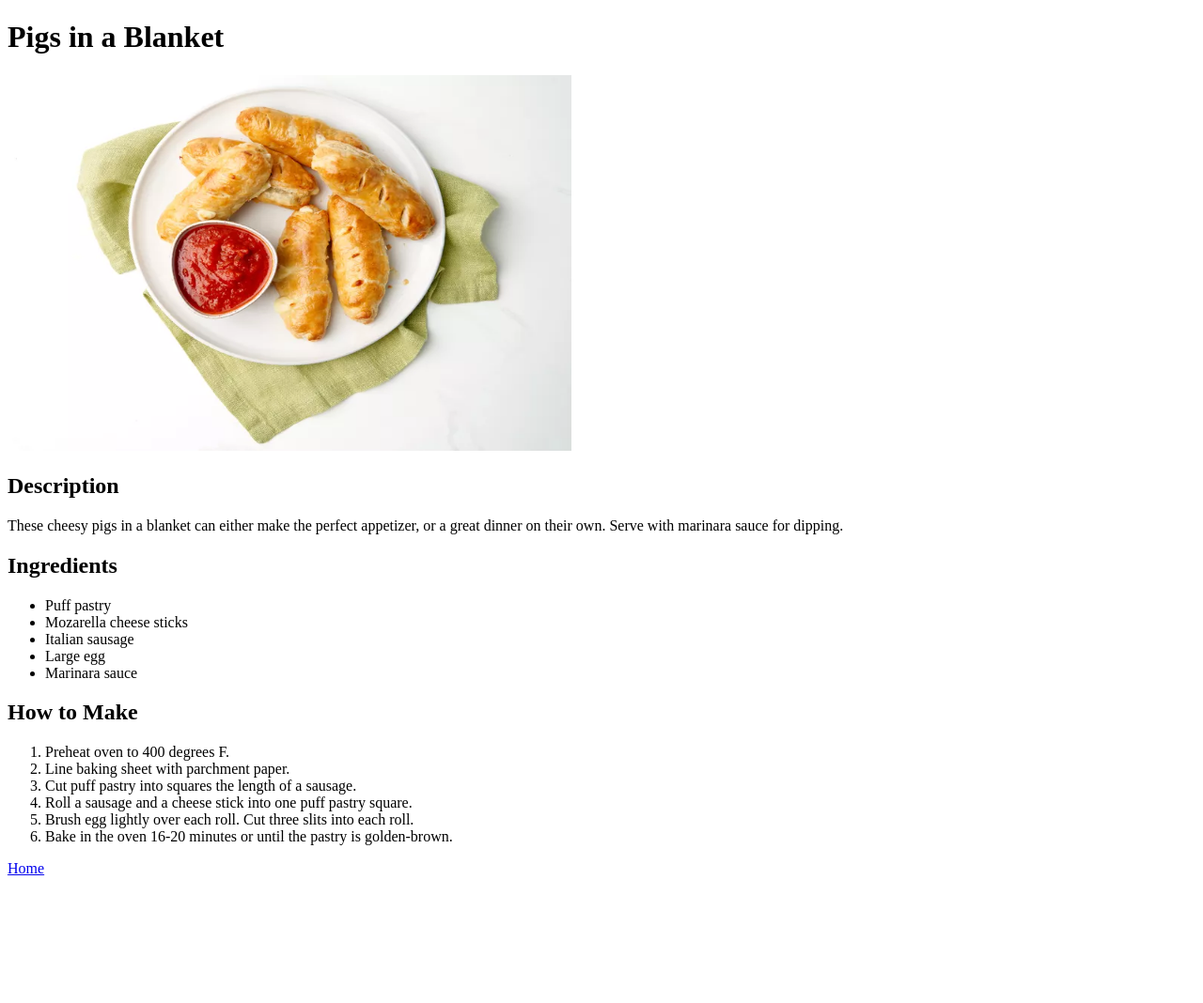
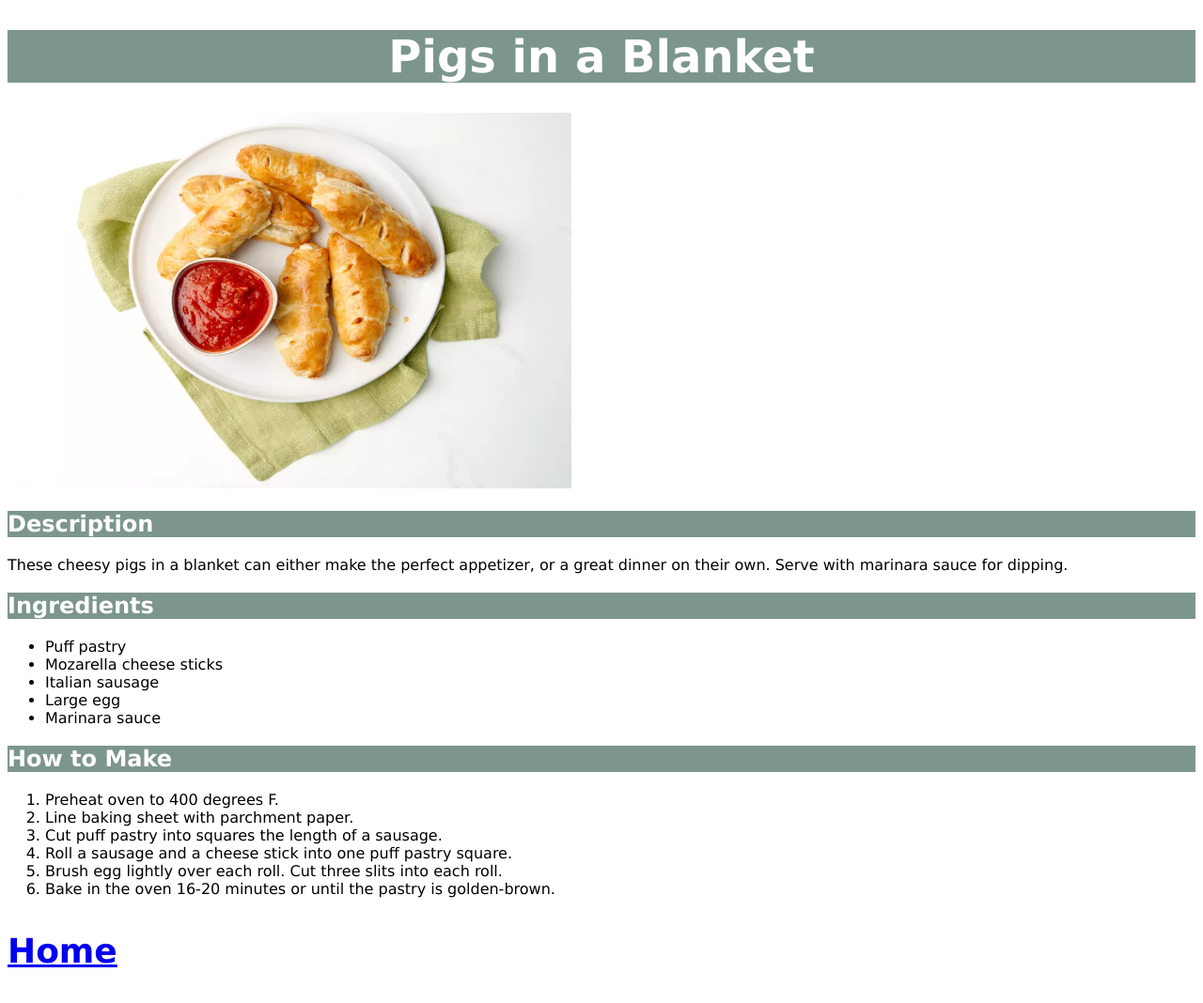
Before and after one commit to PhilT847/odin-recipes, a plain HTML site: page recipes/pigs-in-a-blanket.html in a window 1280 px wide. Shown: the whole page at 94% size. Before the commit the page ends 950 px from the top, so only its background shows below. Drawn offline with Linux system fonts and the light colour scheme; files that its build step writes are made by us from their sources.

Commit message:
Added classes to style.css
Modified body and added button.recipe

```diff
--- a/recipes/pigs-in-a-blanket.html
+++ b/recipes/pigs-in-a-blanket.html
@@ -6,18 +6,18 @@
 
         <meta charset="utf-8">
         <title>Pigs in a Blanket</title>
-        <link rel="stylesheet" href="style.css">
+        <link rel="stylesheet" href="../style.css">
 
     </head>
 
     <body>
 
-        <h1>Pigs in a Blanket</h1>
+        <h1 class="main-header hartrue">Pigs in a Blanket</h1>
 
         <img src="pigs-in-a-blanket.webp" alt ="pigs in a blanket"
         width="600" height="400">
 
-        <h2>Description</h2>
+        <h2 class="hartrue">Description</h2>
 
         <p>These cheesy pigs in a blanket can either
             make the perfect appetizer, or a great dinner
@@ -25,7 +25,7 @@
             for dipping.
         </p>
 
-        <h2>Ingredients</h2>
+        <h2 class="hartrue">Ingredients</h2>
 
         <ul>
             <li>Puff pastry</li>
@@ -35,7 +35,7 @@
             <li>Marinara sauce</li>
         </ul>
 
-        <h2>How to Make</h2>
+        <h2 class="hartrue">How to Make</h2>
 
         <ol>
             <li>Preheat oven to 400 degrees F.</li>
@@ -49,7 +49,7 @@
                 golden-brown.</li>
         </ol>
 
-        <p><a href="../index.html">Home</a></p>
+        <p id="return-home"><a href="../index.html">Home</a></p>
 
     </body>
 
--- a/style.css
+++ b/style.css
@@ -1,4 +1,15 @@
 /* style.css */
+
+body {
+
+    font-family: 'Verdana', sans-serif;
+}
+
+button.recipe {
+
+    width: 300;
+    height: 400;
+}
 
 .main-header {
 
@@ -11,3 +22,10 @@
     color: white;
     background-color: rgb(125, 150, 140);
 }
+
+#return-home {
+
+    color: blue;
+    font-size: 36px;
+    font-weight: 600;
+}
```
Also changed, not shown: index.html (+3 -5 lines), recipes/buffalo-wings.html (+6 -6 lines), recipes/pizza.html (+6 -6 lines).
